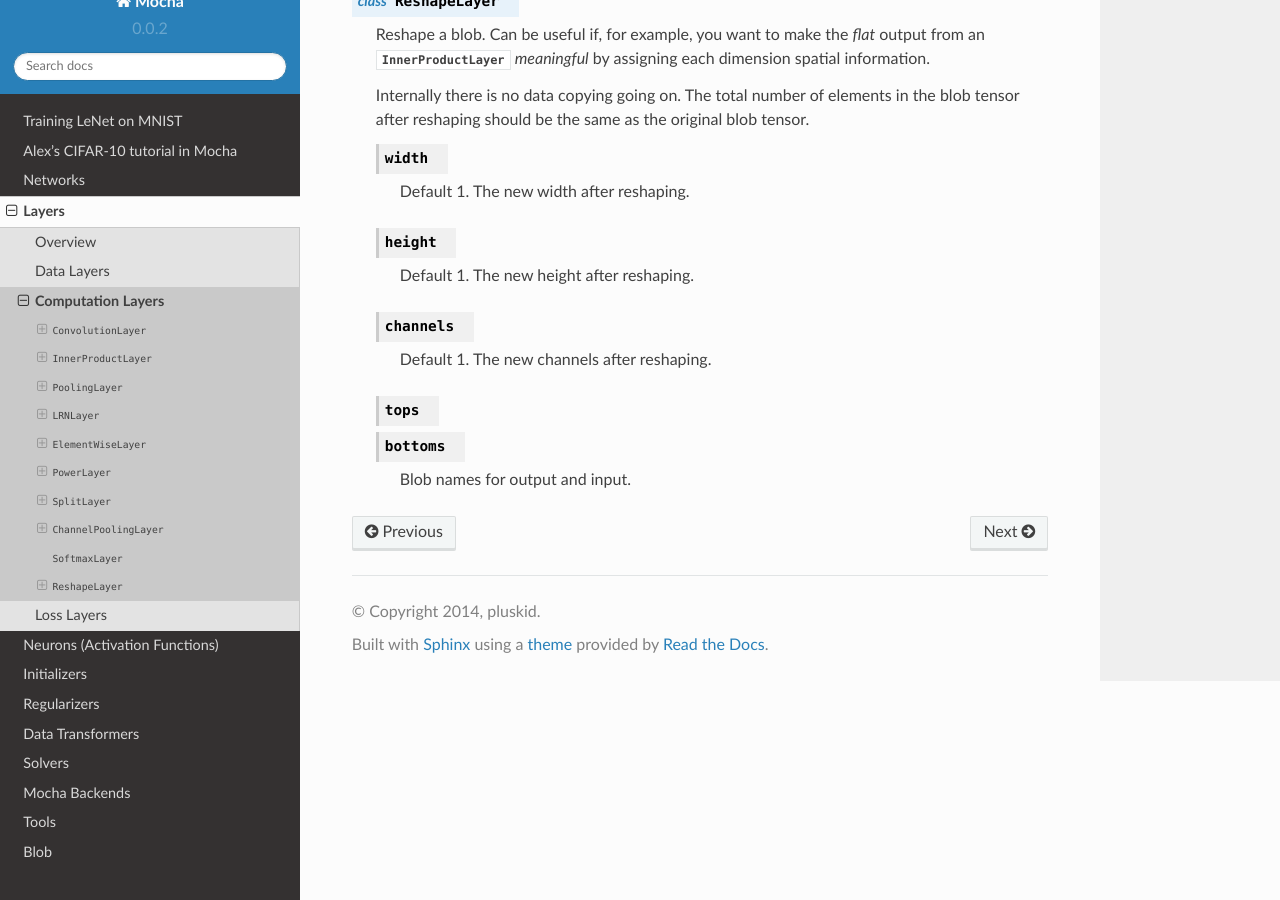
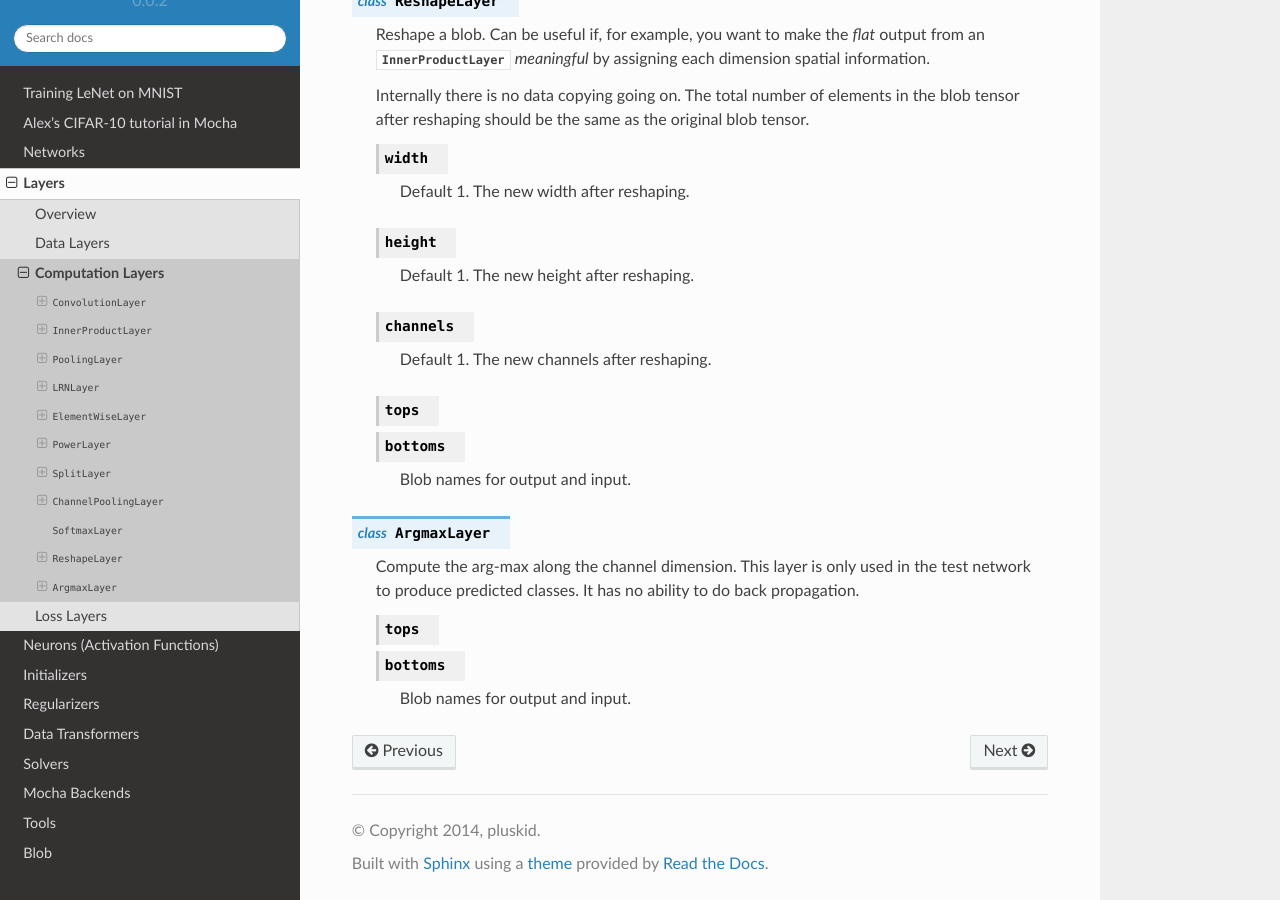
Before and after one commit to pluskid/Mocha.jl, a Sphinx documentation site: the page built from docs/user-guide/layers/computation-layer.rst, in a window 1280 px wide and 900 px high, scrolled down 6125 px. Built offline with Sphinx 7.4.7 and the Read the Docs theme 2.0.0, drawn with Linux system fonts in a browser that asks for light colours.

Commit message:
argmax CPU layer

```diff
--- a/docs/user-guide/layers/computation-layer.rst
+++ b/docs/user-guide/layers/computation-layer.rst
@@ -341,3 +341,15 @@ Computation Layers
       bottoms
 
       Blob names for output and input.
+
+.. class:: ArgmaxLayer
+
+   Compute the arg-max along the channel dimension. This layer is only used in
+   the test network to produce predicted classes. It has no ability to do back
+   propagation.
+
+   .. attribute::
+      tops
+      bottoms
+
+      Blob names for output and input.
```
Also changed, not shown: 5 other files.
